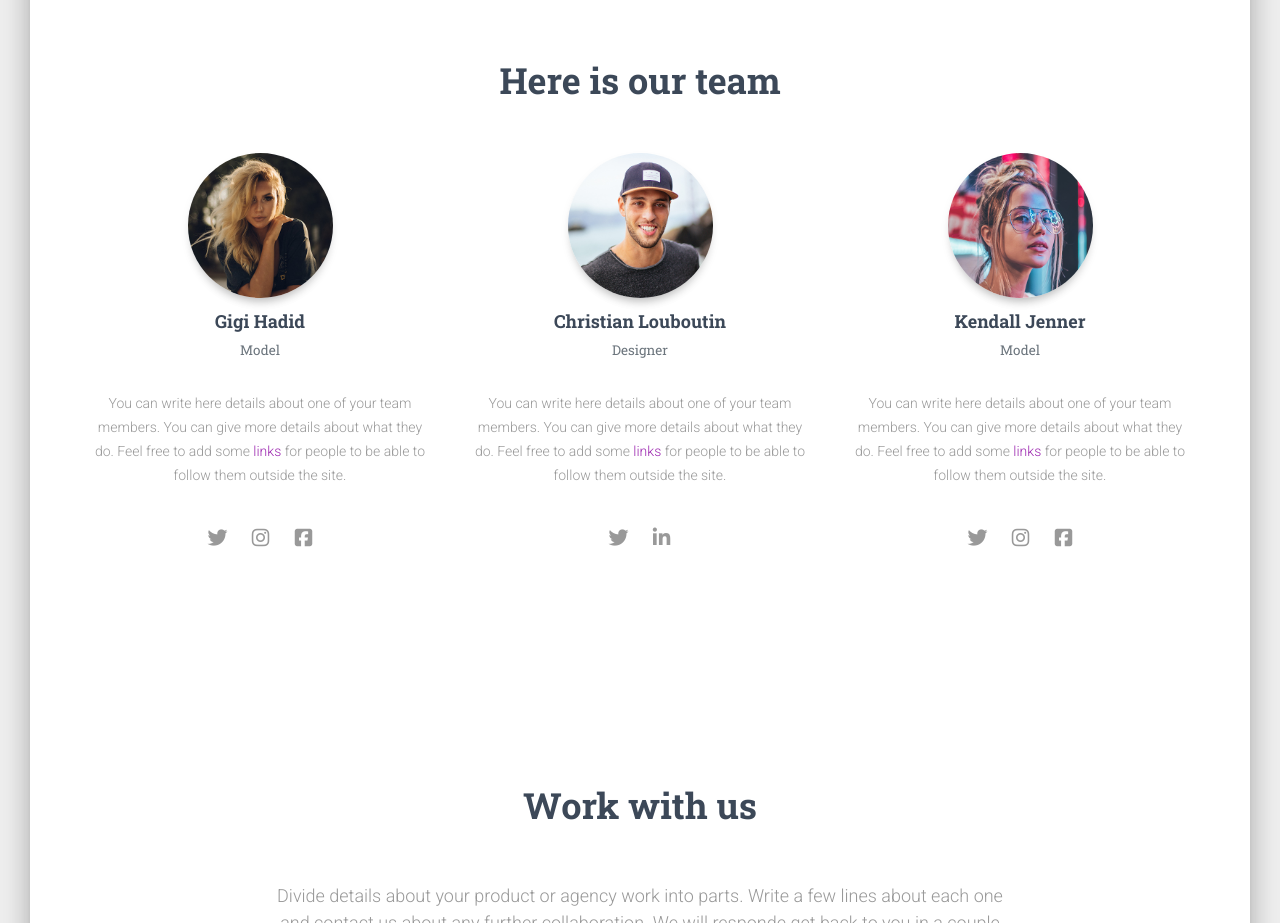
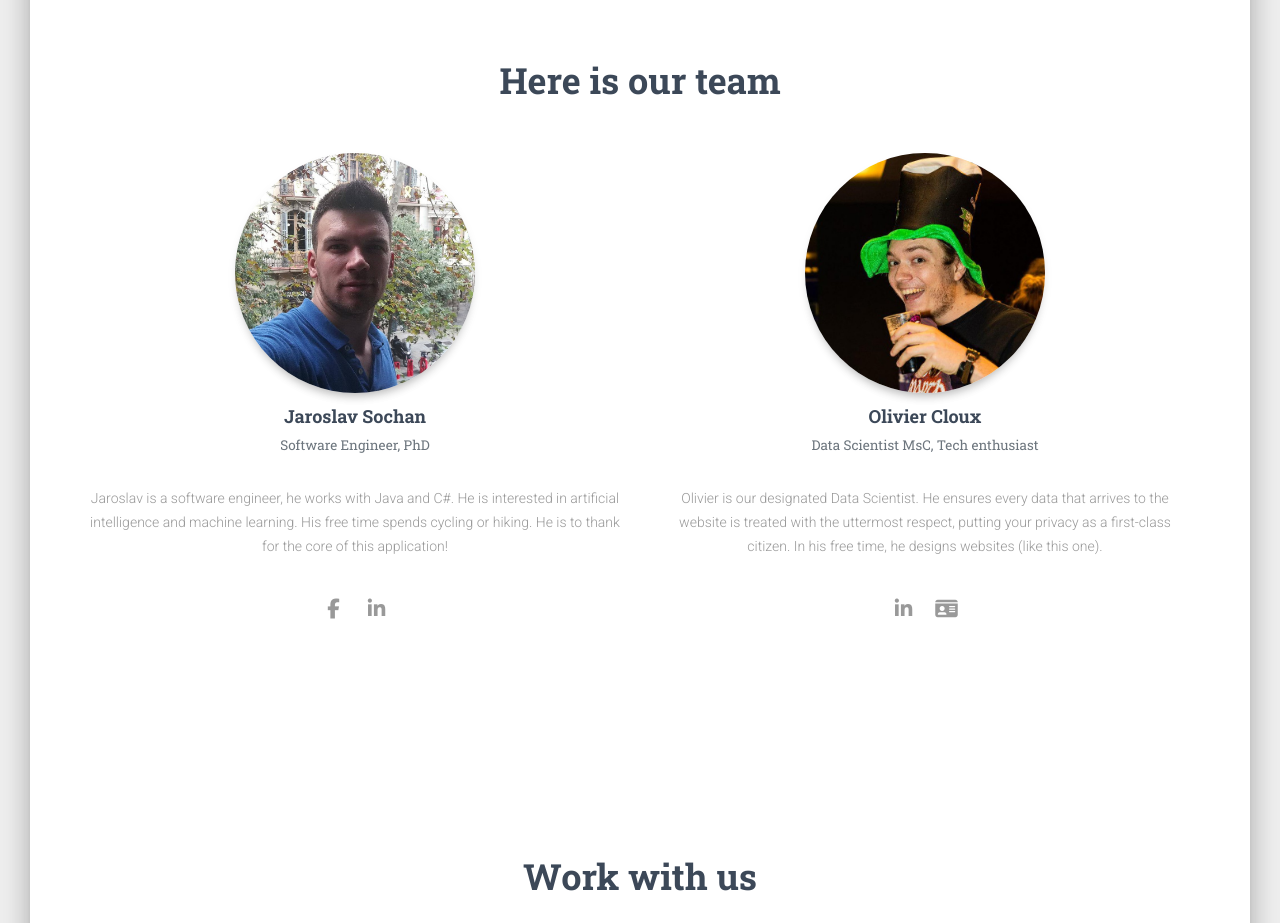
Before and after one commit to Battleman/Filler, a plain HTML site: page index.html in a window 1280 px wide. Shown: the part 1440-2363 px from the top of the page. Drawn offline with Linux system fonts and the light colour scheme; some packages are replaced by stand-ins of ours.

Commit message:
better index page

```diff
--- a/index.html
+++ b/index.html
@@ -154,73 +154,51 @@
         <h2 class="title">Here is our team</h2>
         <div class="team">
           <div class="row">
-            <div class="col-md-4">
+            <div class="col-md-6">
               <div class="team-player">
                 <div class="card card-plain">
                   <div class="col-md-6 ml-auto mr-auto">
-                    <img src="./assets/img/faces/avatar.jpg" alt="Thumbnail Image"
+                    <img src="./assets/img/faces/jaroslav.jpg" alt="Thumbnail Image"
                       class="img-raised rounded-circle img-fluid">
                   </div>
-                  <h4 class="card-title">Gigi Hadid
+                  <h4 class="card-title">Jaroslav Sochan
                     <br>
-                    <small class="card-description text-muted">Model</small>
+                    <small class="card-description text-muted">Software Engineer, PhD</small>
                   </h4>
                   <div class="card-body">
-                    <p class="card-description">You can write here details about one of your team members. You can give
-                      more details about what they do. Feel free to add some
-                      <a href="#">links</a> for people to be able to follow them outside the site.</p>
+                    <p class="card-description">Jaroslav is a software engineer, he works with Java and C#. He is
+                      interested in artificial intelligence and machine learning. His free time spends cycling or
+                      hiking. He is to thank for the core of this application!</p>
                   </div>
                   <div class="card-footer justify-content-center">
-                    <a href="#pablo" class="btn btn-link btn-just-icon"><i class="fa fa-twitter"></i></a>
-                    <a href="#pablo" class="btn btn-link btn-just-icon"><i class="fa fa-instagram"></i></a>
-                    <a href="#pablo" class="btn btn-link btn-just-icon"><i class="fa fa-facebook-square"></i></a>
+                    <a href="https://www.facebook.com/jad" class="btn btn-link btn-just-icon"><i class="fa fa-facebook"></i></a>
+                    <a href="https://www.linkedin.com/in/jaroslav-soch%C3%A1%C5%88-5355b610a/" class="btn btn-link btn-just-icon"><i class="fa fa-linkedin"></i></a>
                   </div>
                 </div>
               </div>
             </div>
-            <div class="col-md-4">
+            <div class="col-md-6">
               <div class="team-player">
                 <div class="card card-plain">
                   <div class="col-md-6 ml-auto mr-auto">
-                    <img src="./assets/img/faces/christian.jpg" alt="Thumbnail Image"
+                    <img src="./assets/img/faces/olivier.jpg" alt="Thumbnail Image"
                       class="img-raised rounded-circle img-fluid">
                   </div>
-                  <h4 class="card-title">Christian Louboutin
+                  <h4 class="card-title">Olivier Cloux
                     <br>
-                    <small class="card-description text-muted">Designer</small>
+                    <small class="card-description text-muted">Data Scientist MsC, Tech enthusiast</small>
                   </h4>
                   <div class="card-body">
-                    <p class="card-description">You can write here details about one of your team members. You can give
-                      more details about what they do. Feel free to add some
-                      <a href="#">links</a> for people to be able to follow them outside the site.</p>
+                    <p class="card-description">Olivier is our designated Data Scientist.
+                      He ensures every data that arrives to the website is treated with the uttermost respect,
+                      putting your privacy as a first-class citizen. In his free time, he designs websites (like this
+                      one).</p>
                   </div>
                   <div class="card-footer justify-content-center">
-                    <a href="#pablo" class="btn btn-link btn-just-icon"><i class="fa fa-twitter"></i></a>
-                    <a href="#pablo" class="btn btn-link btn-just-icon"><i class="fa fa-linkedin"></i></a>
-                  </div>
-                </div>
-              </div>
-            </div>
-            <div class="col-md-4">
-              <div class="team-player">
-                <div class="card card-plain">
-                  <div class="col-md-6 ml-auto mr-auto">
-                    <img src="./assets/img/faces/kendall.jpg" alt="Thumbnail Image"
-                      class="img-raised rounded-circle img-fluid">
-                  </div>
-                  <h4 class="card-title">Kendall Jenner
-                    <br>
-                    <small class="card-description text-muted">Model</small>
-                  </h4>
-                  <div class="card-body">
-                    <p class="card-description">You can write here details about one of your team members. You can give
-                      more details about what they do. Feel free to add some
-                      <a href="#">links</a> for people to be able to follow them outside the site.</p>
-                  </div>
-                  <div class="card-footer justify-content-center">
-                    <a href="#pablo" class="btn btn-link btn-just-icon"><i class="fa fa-twitter"></i></a>
-                    <a href="#pablo" class="btn btn-link btn-just-icon"><i class="fa fa-instagram"></i></a>
-                    <a href="#pablo" class="btn btn-link btn-just-icon"><i class="fa fa-facebook-square"></i></a>
+                    <a href="https://linkedin.com/in/oliviercloux" class="btn btn-link btn-just-icon"><i
+                        class="fa fa-linkedin"></i></a>
+                    <a href="https://olivier.cloux.io" class="btn btn-link btn-just-icon"><i
+                        class="fa fa-drivers-license"></i></a>
                   </div>
                 </div>
               </div>
```
Also changed, not shown: assets/img/faces/jaroslav.jpg (added), assets/img/faces/olivier.jpg (added).
